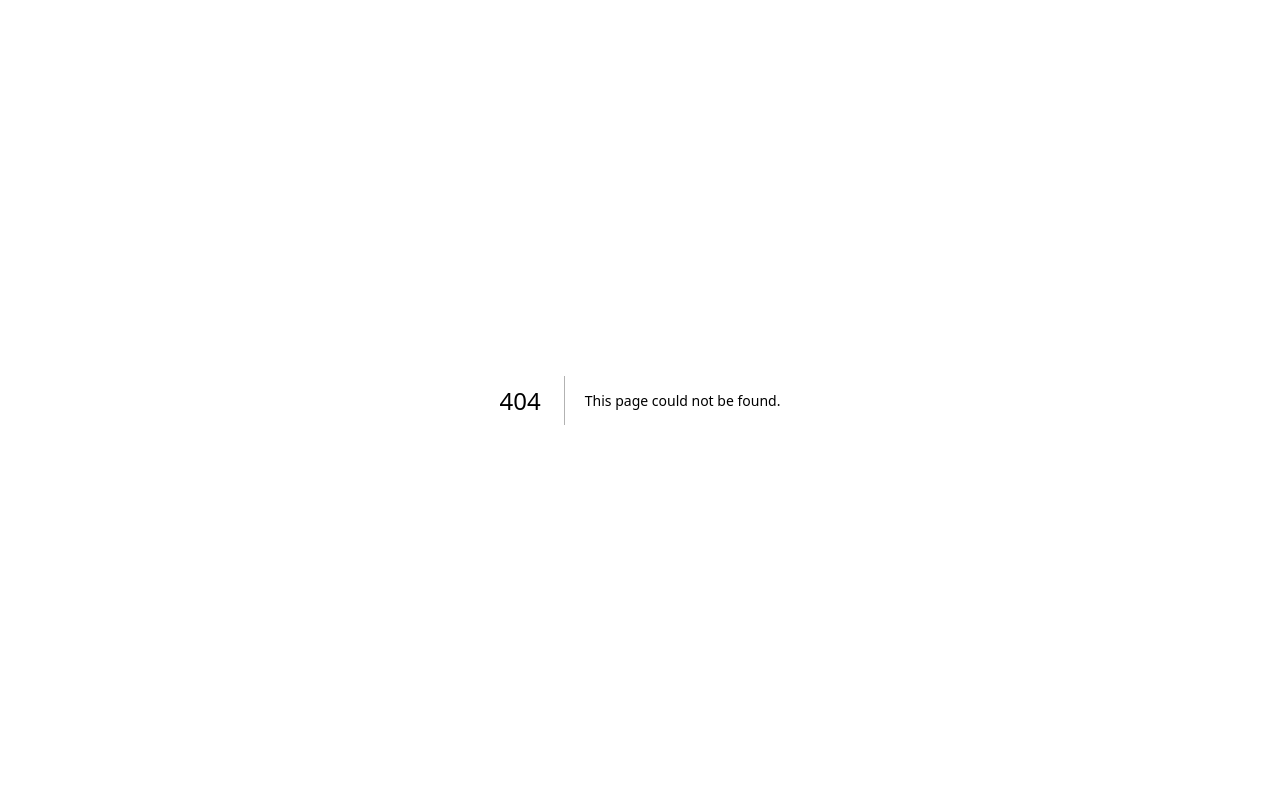
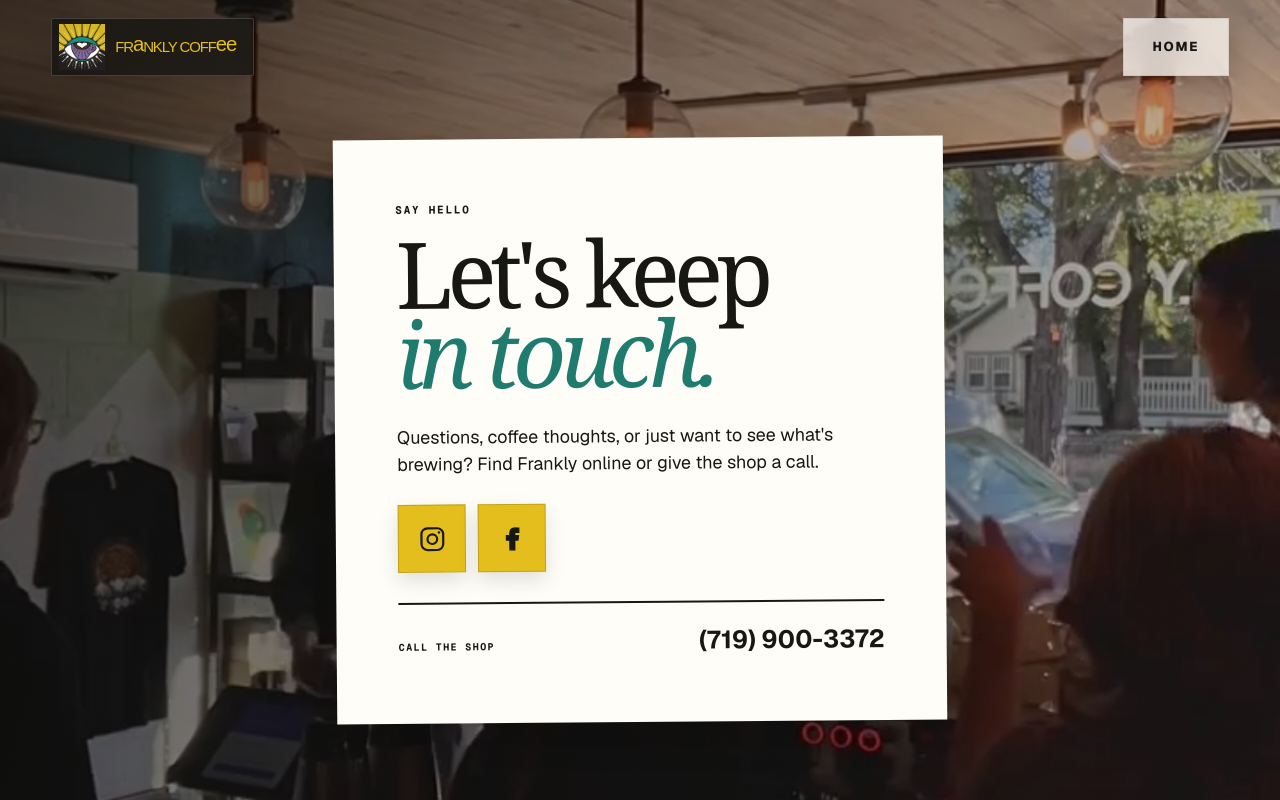
Before and after one commit to aryanmehta1902/FranklyCoffee, a Next.js app: page /contact in a window 1280 px wide. Before the commit this address had no page. Built offline with nearby package versions, Linux system fonts and the light colour scheme.

Commit message:
Add contact page

```diff
--- a/app/SiteChrome.tsx
+++ b/app/SiteChrome.tsx
@@ -2,7 +2,7 @@
 
 import { useEffect, useState } from "react";
 
-export function SiteChrome() {
+export function SiteChrome({ page = "home" }: { page?: "home" | "contact" }) {
   const [scrolled, setScrolled] = useState(false);
 
   useEffect(() => {
@@ -65,13 +65,15 @@ export function SiteChrome() {
 
   return (
     <header className={`topbar${scrolled ? " scrolled" : ""}`}>
-      <a className="brand" href="#home" aria-label="Frankly Coffee home">
+      <a className="brand" href={page === "contact" ? "/" : "#home"} aria-label="Frankly Coffee home">
         <img src="/logo.png" alt="" />
         <span className="wordmark" aria-label="Frankly Coffee">
           FR<span className="wordmark-lower">a</span>NKLY COFF<span className="wordmark-lower">ee</span>
         </span>
       </a>
-      <a className="menu-button" href="#menu">Menu</a>
+      <a className="menu-button" href={page === "contact" ? "/" : "#menu"}>
+        {page === "contact" ? "Home" : "Menu"}
+      </a>
     </header>
   );
 }
--- /dev/null
+++ b/app/contact/page.tsx
@@ -0,0 +1,72 @@
+import type { Metadata } from "next";
+import { SiteChrome } from "../SiteChrome";
+
+export const metadata: Metadata = {
+  title: "Contact | Frankly Coffee",
+  description: "Connect with Frankly Coffee in Colorado Springs.",
+};
+
+function InstagramIcon() {
+  return (
+    <svg className="instagram-icon" viewBox="0 0 24 24" aria-hidden="true">
+      <rect x="3" y="3" width="18" height="18" rx="5" />
+      <circle cx="12" cy="12" r="4" />
+      <circle className="social-icon-dot" cx="17.5" cy="6.5" r="1" />
+    </svg>
+  );
+}
+
+function FacebookIcon() {
+  return (
+    <svg viewBox="0 0 24 24" aria-hidden="true">
+      <path d="M13.6 21v-8h2.7l.4-3h-3.1V8.1c0-.9.3-1.6 1.7-1.6H17V3.8c-.3 0-1.4-.1-2.5-.1-2.5 0-4.2 1.5-4.2 4.3v2H7.5v3h2.8v8h3.3Z" />
+    </svg>
+  );
+}
+
+export default function ContactPage() {
+  return (
+    <main className="contact-page">
+      <SiteChrome page="contact" />
+      <section className="contact-hero" aria-labelledby="contact-title">
+        <div className="contact-shade" aria-hidden="true" />
+        <article className="contact-card paper-card" data-reveal="up">
+          <p className="eyebrow">Say hello</p>
+          <h1 id="contact-title">Let&apos;s keep<br /><em>in touch.</em></h1>
+          <p className="contact-intro">
+            Questions, coffee thoughts, or just want to see what&apos;s brewing?
+            Find Frankly online or give the shop a call.
+          </p>
+
+          <div className="contact-actions" aria-label="Frankly Coffee social media">
+            <a
+              className="social-button social-instagram"
+              href="https://www.instagram.com/franklycoffee.co/"
+              target="_blank"
+              rel="noreferrer"
+              aria-label="Frankly Coffee on Instagram"
+            >
+              <InstagramIcon />
+              <span className="sr-only">Instagram</span>
+            </a>
+            <a
+              className="social-button social-facebook"
+              href="https://facebook.com/franklycoffee.co"
+              target="_blank"
+              rel="noreferrer"
+              aria-label="Frankly Coffee on Facebook"
+            >
+              <FacebookIcon />
+              <span className="sr-only">Facebook</span>
+            </a>
+          </div>
+
+          <a className="phone-link" href="tel:+17199003372">
+            <span>Call the shop</span>
+            <strong>(719) 900-3372</strong>
+          </a>
+        </article>
+      </section>
+    </main>
+  );
+}
--- a/app/globals.css
+++ b/app/globals.css
@@ -605,12 +605,155 @@ footer {
   position: absolute;
   right: 28px;
   bottom: 20px;
+  display: flex;
+  align-items: center;
+  gap: 18px;
   color: white;
   font-family: var(--font-geist-mono), monospace;
   font-size: 9px;
   letter-spacing: 0.1em;
   text-transform: uppercase;
   text-shadow: 0 1px 7px #000;
+}
+
+.footer-contact-link {
+  color: inherit;
+  padding-bottom: 3px;
+  border-bottom: 1px solid currentColor;
+  transition: color 180ms ease, transform 180ms ease;
+}
+
+.footer-contact-link:hover,
+.footer-contact-link:focus-visible {
+  color: var(--mustard);
+  transform: translateY(-2px);
+}
+
+.contact-page {
+  min-height: 100svh;
+}
+
+.contact-hero {
+  position: relative;
+  isolation: isolate;
+  min-height: 100svh;
+  display: grid;
+  place-items: center;
+  overflow: hidden;
+  padding: 120px 22px 60px;
+  background: url("/photos/community.jpg") center 45% / cover no-repeat;
+}
+
+.contact-shade {
+  position: absolute;
+  z-index: -1;
+  inset: 0;
+  background: linear-gradient(105deg, rgba(8, 10, 7, .68), rgba(8, 10, 7, .18));
+}
+
+.contact-card {
+  width: min(610px, 92vw);
+  padding: clamp(34px, 6vw, 62px);
+  transform: rotate(-.45deg);
+}
+
+.contact-card h1 {
+  margin: 0;
+  color: var(--ink);
+  font-family: Georgia, "Times New Roman", serif;
+  font-size: clamp(56px, 8vw, 92px);
+  font-weight: 400;
+  letter-spacing: -.065em;
+  line-height: .87;
+}
+
+.contact-card h1 em {
+  color: var(--green);
+  font-weight: 400;
+}
+
+.contact-intro {
+  max-width: 47ch;
+  margin: 30px 0 26px;
+  font-size: clamp(15px, 1.4vw, 18px);
+  line-height: 1.55;
+}
+
+.contact-actions {
+  display: flex;
+  gap: 12px;
+  margin-bottom: 30px;
+}
+
+.social-button {
+  display: grid;
+  place-items: center;
+  width: 68px;
+  height: 68px;
+  color: var(--ink);
+  background: var(--mustard);
+  border: 1px solid rgba(20, 20, 17, .16);
+  box-shadow: 0 8px 20px rgba(0, 0, 0, .12);
+  transition: color 200ms ease, background-color 200ms ease, box-shadow 200ms ease, transform 200ms ease;
+}
+
+.social-button svg {
+  width: 29px;
+  height: 29px;
+  fill: currentColor;
+  stroke: currentColor;
+  stroke-width: 1.8;
+}
+
+.social-button .instagram-icon {
+  fill: none;
+}
+
+.social-button .social-icon-dot {
+  fill: currentColor;
+  stroke: none;
+}
+
+.social-button:hover,
+.social-button:focus-visible {
+  color: white;
+  background: var(--green);
+  box-shadow: 0 14px 28px rgba(0, 0, 0, .22);
+  transform: translateY(-4px) rotate(-2deg);
+}
+
+.social-facebook:hover,
+.social-facebook:focus-visible {
+  transform: translateY(-4px) rotate(2deg);
+}
+
+.phone-link {
+  display: flex;
+  align-items: baseline;
+  justify-content: space-between;
+  gap: 18px;
+  padding-top: 19px;
+  color: var(--ink);
+  border-top: 2px solid var(--ink);
+}
+
+.phone-link span {
+  font-family: var(--font-geist-mono), monospace;
+  font-size: 10px;
+  font-weight: 700;
+  letter-spacing: .14em;
+  text-transform: uppercase;
+}
+
+.phone-link strong {
+  font-size: clamp(18px, 3vw, 25px);
+  transition: color 180ms ease, transform 180ms ease;
+}
+
+.phone-link:hover strong,
+.phone-link:focus-visible strong {
+  color: var(--green);
+  transform: translateX(3px);
 }
 
 @keyframes bob {
@@ -626,6 +769,36 @@ footer {
   .hero {
     background-image: url("/photos/storefront.jpg");
     background-position: center 46%;
+  }
+
+  .contact-hero {
+    place-items: end center;
+    padding: 105px 16px 34px;
+    background-position: 58% center;
+  }
+
+  .contact-card {
+    width: min(94vw, 520px);
+    padding: 32px 27px;
+  }
+
+  .contact-card h1 {
+    font-size: clamp(52px, 17vw, 76px);
+  }
+
+  .contact-intro {
+    margin: 24px 0 22px;
+  }
+
+  .social-button {
+    width: 60px;
+    height: 60px;
+  }
+
+  .phone-link {
+    align-items: flex-start;
+    flex-direction: column;
+    gap: 7px;
   }
 
   .topbar {
--- a/app/page.tsx
+++ b/app/page.tsx
@@ -136,7 +136,12 @@ export default function Home() {
             </div>
           </div>
         </div>
-        <footer>© <span className="footer-wordmark">FRaNKLY COFFee</span> · Made with care</footer>
+        <footer>
+          <span>
+            © <span className="footer-wordmark">FR<span className="wordmark-lower">a</span>NKLY COFF<span className="wordmark-lower">ee</span></span> · Made with care
+          </span>
+          <a className="footer-contact-link" href="/contact">Contact</a>
+        </footer>
       </section>
     </main>
   );
```
Also changed, not shown: 1 other file (tests, documents, lock files or other folders).
